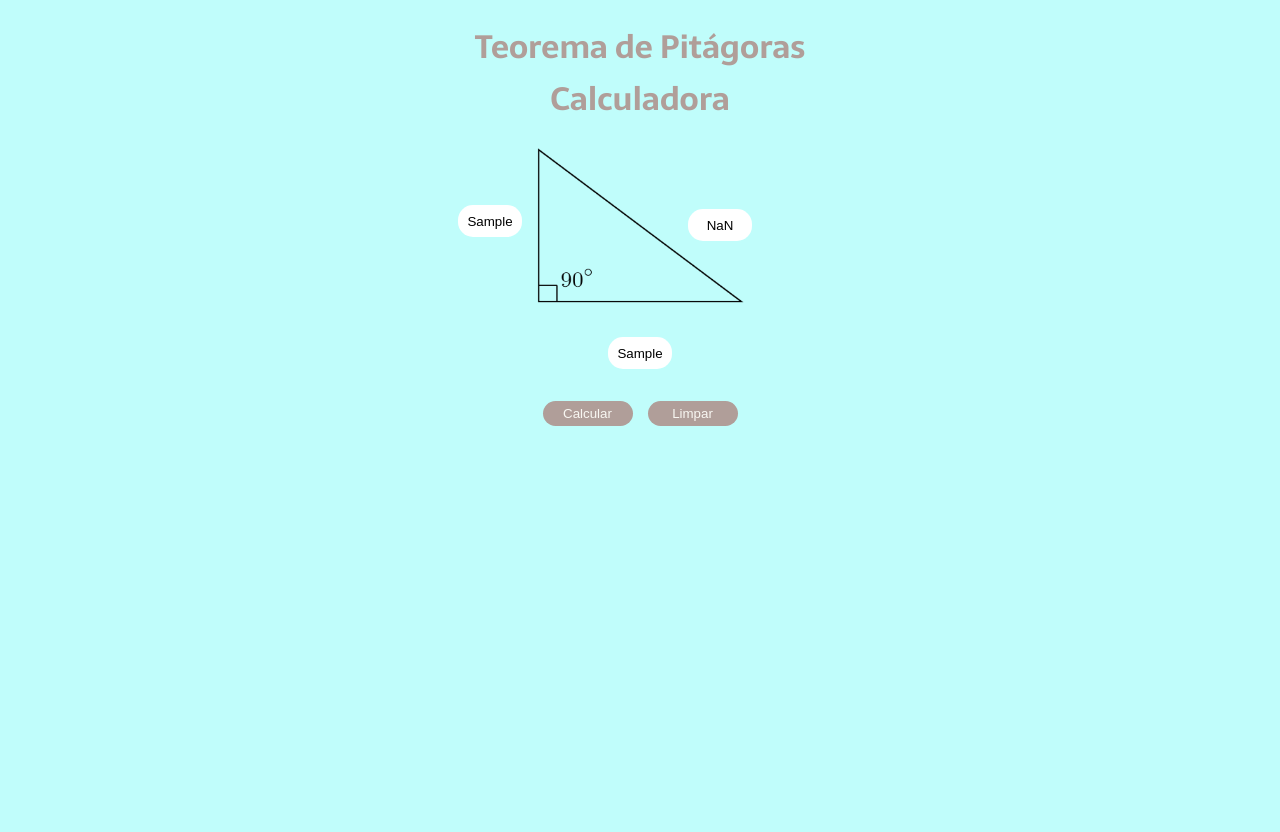
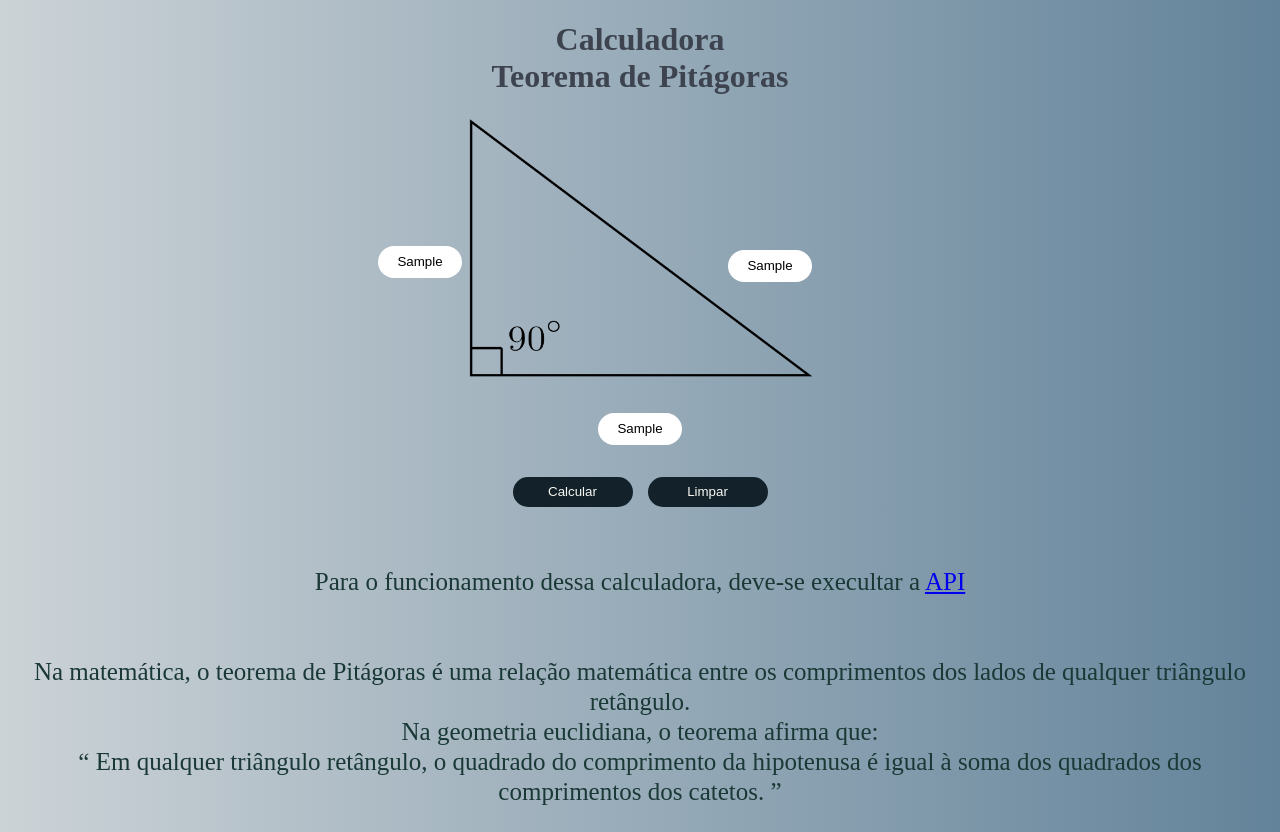
Before and after one commit to sthephanysantana/Calculadora-Teorema-de-Pitagoras, a plain HTML site: page index.html in a window 1280 px wide. Both pictures are taken after typing "Sample", "Sample", "Sample" into the empty fields and a click on the button "Calcular". Before the commit the page ends 800 px from the top, so only its background shows below. Drawn offline with nearby package versions, Linux system fonts and the light colour scheme; no server answers.

Commit message:
ajuste codigo

```diff
--- a/index.html
+++ b/index.html
@@ -9,8 +9,8 @@
   </head>
   <body>
     <h1 id="cabeçalho">
-      Teorema de Pitágoras <br />
-      Calculadora
+      Calculadora <br />
+      Teorema de Pitágoras
     </h1>
 
     <div id="container">
@@ -26,6 +26,25 @@
         <button id="buttonLimpar">Limpar</button>
       </div>
     </div>
+
+    <footer>
+      <p id="paragrafo">
+        Para o funcionamento dessa calculadora, deve-se execultar a
+        <a
+          target="_blank"
+          href="https://replit.com/@SthephanyS/TeoremaAPI#main.py"
+          >API</a
+        >
+      </p>
+      <p id="paragrafo">
+        Na matemática, o teorema de Pitágoras é uma relação matemática entre os
+        comprimentos dos lados de qualquer triângulo retângulo.<br />
+        Na geometria euclidiana, o teorema afirma que: <br />
+        “ Em qualquer triângulo retângulo, o quadrado do comprimento da
+        hipotenusa é igual à soma dos quadrados dos comprimentos dos catetos. ”
+      </p>
+    </footer>
+    <script src="https://unpkg.com/axios/dist/axios.min.js"></script>
     <script src="script.js"></script>
   </body>
 </html>
--- a/script.js
+++ b/script.js
@@ -9,7 +9,6 @@ function calcular() {
   var a = document.getElementById('aInput').value
   var h = document.getElementById('hInput').value
   var o = document.getElementById('oInput').value
-  var url = ''
   var resultado = ''
   if (a != '' && o != '') {
     calcularHipotenusa(document.getElementById('hInput'), a, o)
@@ -19,40 +18,41 @@ function calcular() {
     calcularOposto(document.getElementById('oInput'), a, h)
   } else alert('Informe os valores correspondentes!')
 }
-function calcularApi(url, inputResult) {
+function calcularApi(url, inputResult, valor1, valor2) {
+  var urlRaiz = 'https://TeoremaAPI.sthephanys.repl.co/'
   if (url != '') {
     axios
-      .get(
-        'http://hipotenusaapi.sthephanys.repl.co/calcularhipotenusa?' +
-          'co=' +
-          4 +
-          '&ca=' +
-          3,
-        {
-          headers: {
-            'Access-Control-Allow-Origin': '*',
-            'Access-Control-Allow-Methods':
-              'GET, POST, OPTIONS, PUT, PATCH, DELETE',
-            'Content-Type': 'application/json;charset=UTF-8'
-          }
+      .get(urlRaiz + url + '?' + valor1 + '&' + valor2, {
+        headers: {
+          'Access-Control-Allow-Origin': '*',
+          'Access-Control-Allow-Methods':
+            'GET, POST, OPTIONS, PUT, PATCH, DELETE',
+          'Content-Type': 'application/json;charset=UTF-8'
         }
-      )
-      .then(resposta => (inputResult.innerHTML = resposta.data))
+      })
+      .then(resposta => {
+        console.log(Math.round(resposta.data))
+        inputResult.value = resposta.data.toFixed(3)
+      })
       .catch(erro => console.log(erro))
   }
 }
 button.addEventListener('click', calcular)
 buttonLimpar.addEventListener('click', limparcampos)
+
 function calcularOposto(inputResult, a, h) {
-  var value = Math.round(Math.sqrt(h * h - a * a))
-  inputResult.value = value
+  var hip = 'hip=' + h
+  var ca = 'ca=' + a
+
+  calcularApi('calcularoposto', inputResult, hip, ca)
 }
 function calcularAdjacente(inputResult, o, h) {
-  var value = Math.round(Math.sqrt(h * h - o * o))
-
-  inputResult.value = value
+  var hip = 'hip=' + h
+  var co = 'co=' + o
+  calcularApi('calcularadjacente', inputResult, hip, co)
 }
 function calcularHipotenusa(inputResult, a, o) {
-  var value = Math.round(Math.sqrt(o * o + a * a))
-  inputResult.value = value
+  var ca = 'ca=' + a
+  var co = 'co=' + o
+  calcularApi('calcularhipotenusa', inputResult, ca, co)
 }
--- a/style.css
+++ b/style.css
@@ -2,16 +2,16 @@
 * {
   position: relative;
 }
-
+ html{
+  background-image: linear-gradient(to right, #ccd3d7 0%, #63839a 100%);}
 #triangulo {
-  width: 210px;
+  width: 350px;
   display: flex;
   align-self: center;
   margin: auto;
 }
 body {
-  background-color: #c0fdfb;
-  font-family: 'Sarala';
+  font-family: 'Cormorant', serif;
 }
 input::placeholder {
   text-align: center;
@@ -21,9 +21,9 @@ input::placeholder {
 }
 input{
   border-style: none;
-  border-radius: 15px;
+  border-radius: 25px;
   height: 30px;
-  width: 60px;
+  width: 80px;
 }
 #aInput{
   display: flex;
@@ -32,16 +32,16 @@ input{
   text-align: center;
 }
 #oInput{
-  left: -150px;
-  bottom: 100px;
+  left: -220px;
+  bottom: 135px;
   display: flex;
   align-self: center;
   margin: auto;
   text-align: center;
 }
 #hInput{
-  left: 80px;
-  bottom: 160px;
+  left: 130px;
+  bottom: 195px;
   display: flex;
   align-self: center;
   margin: auto;
@@ -58,12 +58,12 @@ input{
 #buttons button{
   border-style: none;
   border-radius: 15px;
-  width: 90px;
-  height: 25px;
+  width: 120px;
+  height: 30px;
   display: flex;
-  align-self: center;
+  align-self:center;
   vertical-align: center;
-  background-color: #b09e99;
+  background-color: #13222a;
   color:#f8f7f2;
   display: table-cell;
 }
@@ -82,6 +82,14 @@ margin-left: 15px;
   bottom: 100px;
 }
 #cabeçalho{
-  color: #b09e99;
+  color: #3d4450;
   text-align: center;
 }
+#paragrafo{
+  font-family: 'Cormorant', serif;
+  font-size: 25px;
+  text-align: center;
+  color: #1a3936;
+  line-height: 30px;
+  margin-top: 60px;
+}
```
Also changed, not shown: 1 other file.
